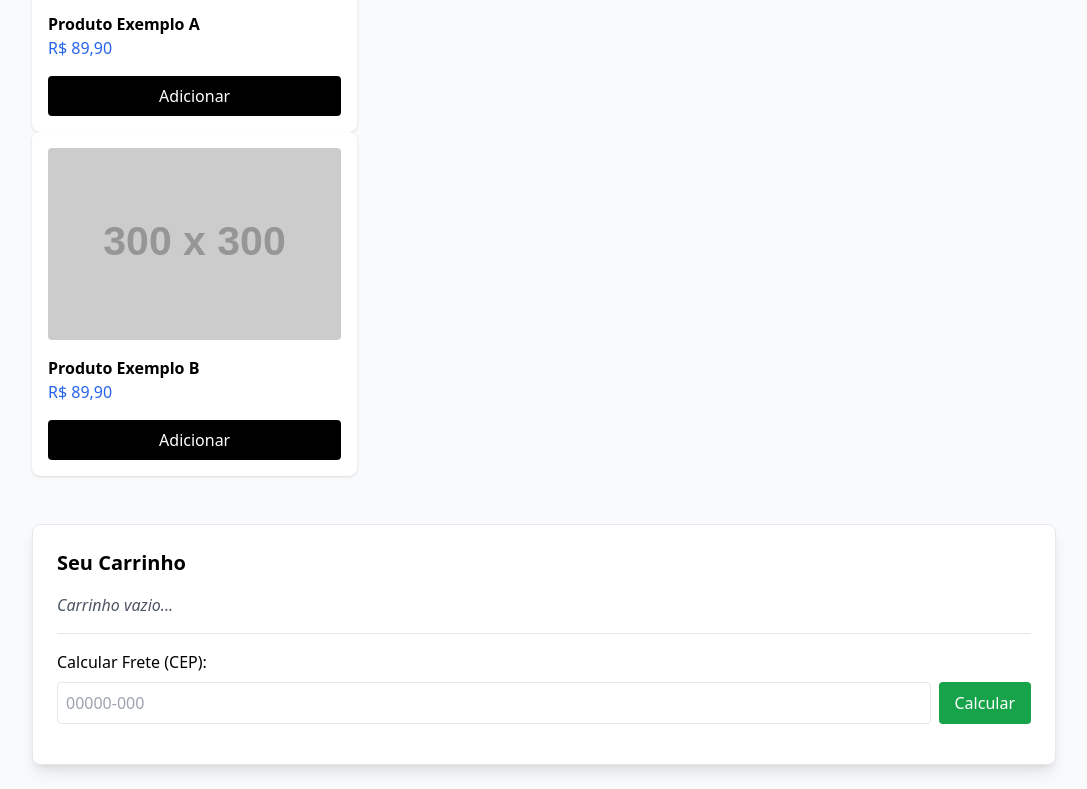
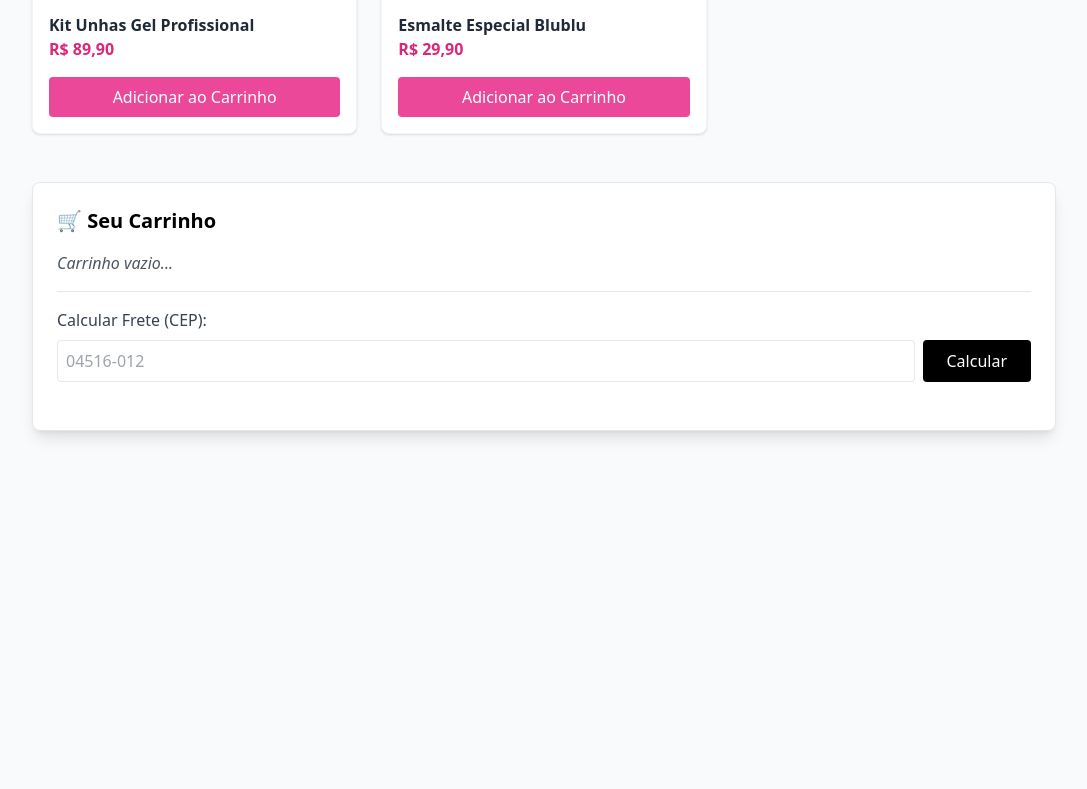
Before and after one commit to vndsmartins/blublu.nails, a website: page index.html in a window 1280 px wide. Shown: the part 304-1093 px from the top of the page, without its empty margins (96-1183 px from the left). After the commit the page ends 800 px from the top, so only its background shows below. Drawn offline with nearby package versions, Linux system fonts and the light colour scheme; placeholder pictures from the web are drawn by us.

Commit message:
mudança no catalogo e frete

```diff
--- a/index.html
+++ b/index.html
@@ -3,87 +3,147 @@
 <head>
     <meta charset="UTF-8">
     <meta name="viewport" content="width=device-width, initial-scale=1.0">
-    <title>blublu.nails</title>
+    <title>blublu.nails - Catálogo</title>
     <script src="https://cdn.tailwindcss.com"></script>
 </head>
 <body class="bg-gray-50 p-6">
 
     <div class="max-w-5xl mx-auto">
-        <h1 class="text-3xl font-bold mb-8 text-center">Catálogo de Produtos</h1>
+        <h1 class="text-3xl font-bold mb-8 text-center text-pink-600">Catálogo de Produtos</h1>
 
-        <div id="vitrine" class="grid grid-cols-1 md:grid-cols-3 gap-6">
-            <div class="bg-white p-4 rounded-lg shadow">
-                <img src="https://via.placeholder.com/300" class="w-full h-48 object-cover rounded">
-                <h2 class="mt-4 font-bold">Produto Exemplo A</h2>
-                <p class="text-blue-600">R$ 89,90</p>
-                <button onclick="adicionarAoCarrinho('Produto A', 89.90, 0.5, 15, 15, 15)" class="mt-4 w-full bg-black text-white py-2 rounded">Adicionar</button>
+        <div id="vitrine" class="grid grid-cols-1 md:grid-cols-3 gap-6 mb-12">
+            <div class="bg-white p-4 rounded-lg shadow border border-gray-100">
+                <img src="https://via.placeholder.com/300" class="w-full h-48 object-cover rounded" alt="Produto A">
+                <h2 class="mt-4 font-bold text-gray-800">Kit Unhas Gel Profissional</h2>
+                <p class="text-pink-600 font-bold">R$ 89,90</p>
+                <button onclick="adicionarAoCarrinho('Kit Unhas Gel', 89.90)"
+                        class="mt-4 w-full bg-pink-500 hover:bg-pink-600 text-white py-2 rounded transition">
+                    Adicionar ao Carrinho
+                </button>
+            </div>
+
+            <div class="bg-white p-4 rounded-lg shadow border border-gray-100">
+                <img src="https://via.placeholder.com/300" class="w-full h-48 object-cover rounded" alt="Produto B">
+                <h2 class="mt-4 font-bold text-gray-800">Esmalte Especial Blublu</h2>
+                <p class="text-pink-600 font-bold">R$ 29,90</p>
+                <button onclick="adicionarAoCarrinho('Esmalte Especial', 29.90)"
+                        class="mt-4 w-full bg-pink-500 hover:bg-pink-600 text-white py-2 rounded transition">
+                    Adicionar ao Carrinho
+                </button>
             </div>
         </div>
 
-            <div id="vitrine" class="grid grid-cols-1 md:grid-cols-3 gap-6">
-            <div class="bg-white p-4 rounded-lg shadow">
-                <img src="https://via.placeholder.com/300" class="w-full h-48 object-cover rounded">
-                <h2 class="mt-4 font-bold">Produto Exemplo B</h2>
-                <p class="text-blue-600">R$ 89,90</p>
-                <button onclick="adicionarAoCarrinho('Produto A', 89.90, 0.5, 15, 15, 15)" class="mt-4 w-full bg-black text-white py-2 rounded">Adicionar</button>
+        <div class="bg-white p-6 rounded-lg shadow-lg border">
+            <h2 class="text-xl font-bold mb-4 flex items-center gap-2">
+                🛒 Seu Carrinho
+            </h2>
+            <div id="lista-carrinho" class="mb-4 text-gray-600 italic border-b pb-4">
+                Carrinho vazio...
+            </div>
+
+            <div class="mt-4">
+                <label class="block mb-2 font-medium text-gray-700">Calcular Frete (CEP):</label>
+                <div class="flex gap-2">
+                    <input type="text" id="cep" placeholder="04516-012"
+                           class="border p-2 rounded w-full focus:ring-2 focus:ring-pink-300 outline-none">
+                    <button onclick="calcularFrete()" id="btn-calcular"
+                            class="bg-black text-white px-6 py-2 rounded hover:bg-gray-800 disabled:bg-gray-400">
+                        Calcular
+                    </button>
                 </div>
             </div>
 
-        <div class="mt-12 bg-white p-6 rounded-lg shadow-lg border">
-            <h2 class="text-xl font-bold mb-4">Seu Carrinho</h2>
-            <div id="lista-carrinho" class="mb-4 text-gray-600 italic">Carrinho vazio...</div>
-
-            <div class="border-t pt-4">
-                <label class="block mb-2">Calcular Frete (CEP):</label>
-                <div class="flex gap-2">
-                    <input type="text" id="cep" placeholder="00000-000" class="border p-2 rounded w-full">
-                    <button onclick="calcularFrete()" class="bg-green-600 text-white px-4 py-2 rounded">Calcular</button>
-                </div>
-            </div>
-            <div id="resultado-frete" class="mt-4 font-semibold text-green-700"></div>
+            <div id="resultado-frete" class="mt-6 space-y-2"></div>
         </div>
     </div>
 
     <script>
         let carrinho = [];
 
-        function adicionarAoCarrinho(nome, preco, peso, a, l, c) {
-            carrinho.push({ name: nome, price: preco, weight: peso, height: a, width: l, length: c, quantity: 1 });
+        function adicionarAoCarrinho(nome, preco) {
+            // No catálogo, você só precisa do nome e preço.
+            // O server.js já aplica o peso/medida fixo que definimos!
+            carrinho.push({ name: nome, price: preco, quantity: 1 });
             atualizarCarrinho();
         }
 
         function atualizarCarrinho() {
             const lista = document.getElementById('lista-carrinho');
-            lista.innerHTML = carrinho.map(i => `<div>${i.name} - R$ ${i.price}</div>`).join('');
+            if (carrinho.length === 0) {
+                lista.innerHTML = "Carrinho vazio...";
+                return;
+            }
+            lista.innerHTML = carrinho.map((item, index) => `
+                <div class="flex justify-between py-1 text-gray-700 border-b border-gray-50 italic">
+                    <span>${item.name} (x${item.quantity})</span>
+                    <span class="font-bold">R$ ${item.price.toFixed(2)}</span>
+                </div>
+            `).join('');
         }
 
         async function calcularFrete() {
-            const cep = document.getElementById('cep').value;
+            const cepInput = document.getElementById('cep');
             const resDiv = document.getElementById('resultado-frete');
-            resDiv.innerText = "Calculando...";
+            const btn = document.getElementById('btn-calcular');
+            const cep = cepInput.value.replace(/\D/g, '');
 
-            const response = await fetch('https://blublu-nails.onrender.com', {
+            if (carrinho.length === 0) {
+                alert("Adicione pelo menos um produto ao carrinho primeiro!");
+                return;
+            }
+
+            if (cep.length !== 8) {
+                alert("Digite um CEP válido com 8 dígitos.");
+                return;
+            }
+
+            resDiv.innerHTML = `<p class="text-blue-500 animate-pulse text-center">Consultando SuperFrete... (O primeiro cálculo pode demorar 30s)</p>`;
+            btn.disabled = true;
+
+            try {
+                // CORREÇÃO DA URL: Adicionado /calcular-frete
+                const response = await fetch('https://blublu-nails.onrender.com/calcular-frete', {
                     method: 'POST',
                     headers: { 'Content-Type': 'application/json' },
-                body: JSON.stringify({ cepDestino: cep, produtos: carrinho })
+                    body: JSON.stringify({
+                        cepDestino: cep,
+                        produtos: carrinho
+                    })
                 });
+
+                if (!response.ok) throw new Error("Erro no servidor");
 
                 const dados = await response.json();
 
-// Verificamos se 'dados' é uma lista. Se não for, tentamos acessar a propriedade correta.
+                // SuperFrete pode retornar os dados direto no array ou dentro de uma propriedade
                 const opcoes = Array.isArray(dados) ? dados : (dados.options || []);
 
                 if (opcoes.length === 0) {
-    resDiv.innerText = "Nenhuma opção de frete encontrada.";
+                    resDiv.innerHTML = "<p class='text-red-500'>Nenhuma opção disponível para este CEP.</p>";
                     return;
                 }
 
-resDiv.innerHTML = opcoes.map(servico =>
-    `<div class="p-2 border-b">
-        <span class="font-bold">${servico.name}:</span>
-        R$ ${servico.price} (${servico.delivery_time} dias)
-    </div>`
-).join('');
+                resDiv.innerHTML = opcoes.map(servico => {
+                    // Formata preço de "25.50" para "R$ 25,50"
+                    const valorFormatado = parseFloat(servico.price).toLocaleString('pt-BR', { style: 'currency', currency: 'BRL' });
+
+                    return `
+                        <div class="p-3 border rounded-lg flex justify-between items-center bg-green-50 border-green-200">
+                            <div>
+                                <span class="font-bold text-gray-800">${servico.name}</span>
+                                <p class="text-xs text-gray-500">Entrega em até ${servico.delivery_time} dias</p>
+                            </div>
+                            <span class="font-bold text-green-700">${valorFormatado}</span>
+                        </div>
+                    `;
+                }).join('');
+
+            } catch (error) {
+                console.error('Erro no cálculo:', error);
+                resDiv.innerHTML = `<p class="text-red-500">Erro ao conectar com o servidor. Tente novamente em alguns segundos.</p>`;
+            } finally {
+                btn.disabled = false;
+            }
         }
     </script>
 </body>
```
Lines whose indentation alone changed are shown as unchanged.
